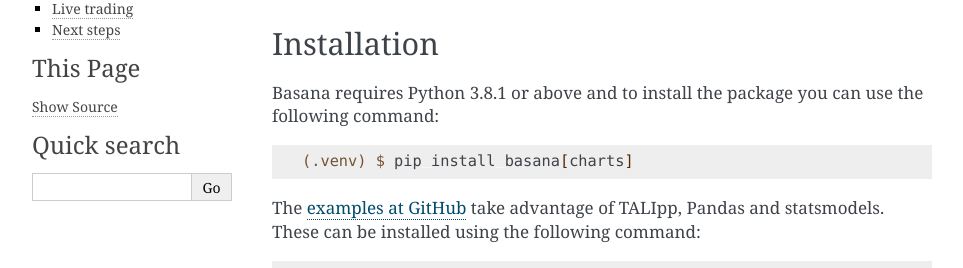
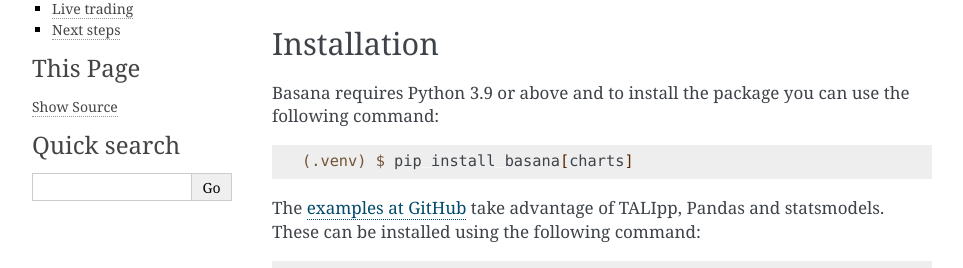
Before and after one commit to gbeced/basana, a Sphinx documentation site: the page built from docs/quickstart.rst, in a window 1280 px wide and 900 px high. Shown: the part 159-427 px from the top of the window, without its empty margins (148-1111 px from the left). Built offline with Sphinx 7.4.7, drawn with Linux system fonts in a browser that asks for light colours.

Commit message:
Updated min Python version in docs.

```diff
--- a/docs/quickstart.rst
+++ b/docs/quickstart.rst
@@ -8,7 +8,7 @@
 Installation
 ------------
 
-Basana requires Python 3.8.1 or above and to install the package you can use the following command:
+Basana requires Python 3.9 or above and to install the package you can use the following command:
 
 .. code-block:: console
 
```
